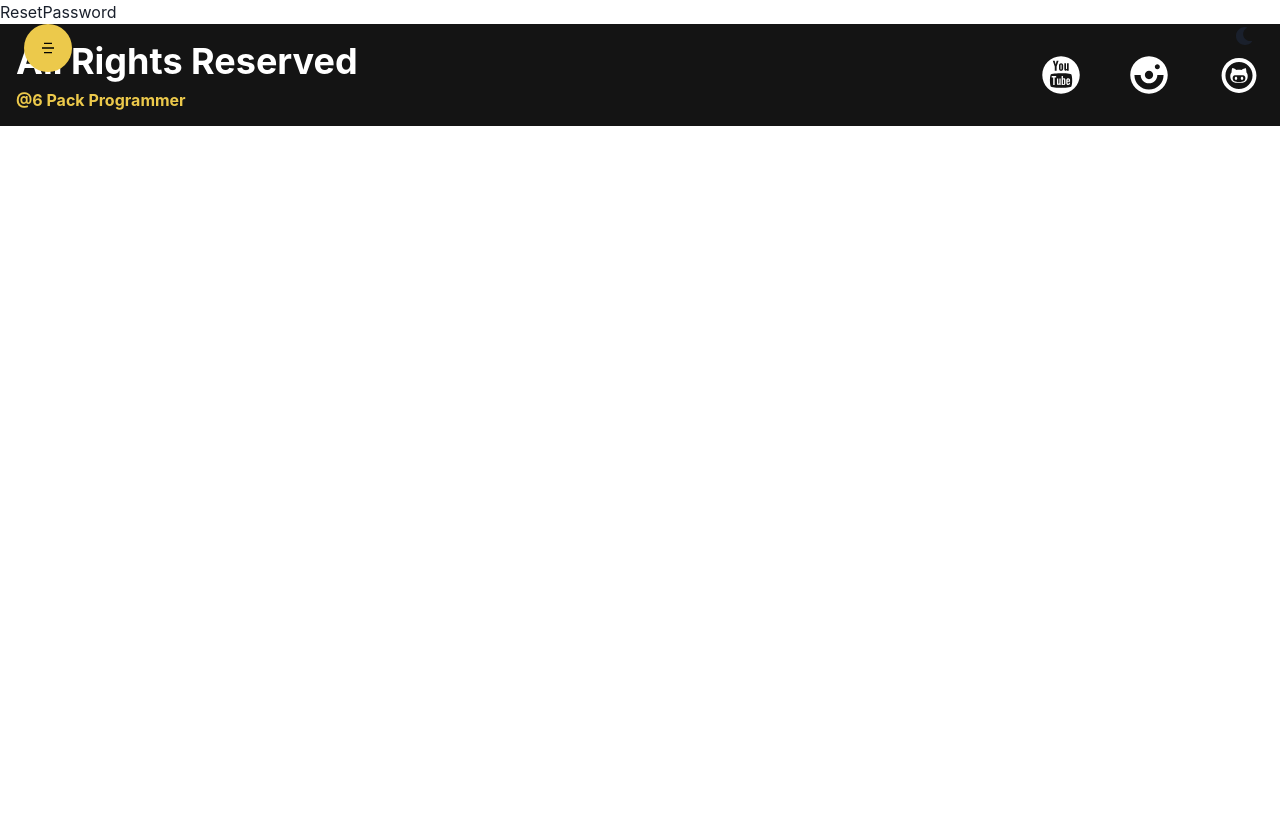
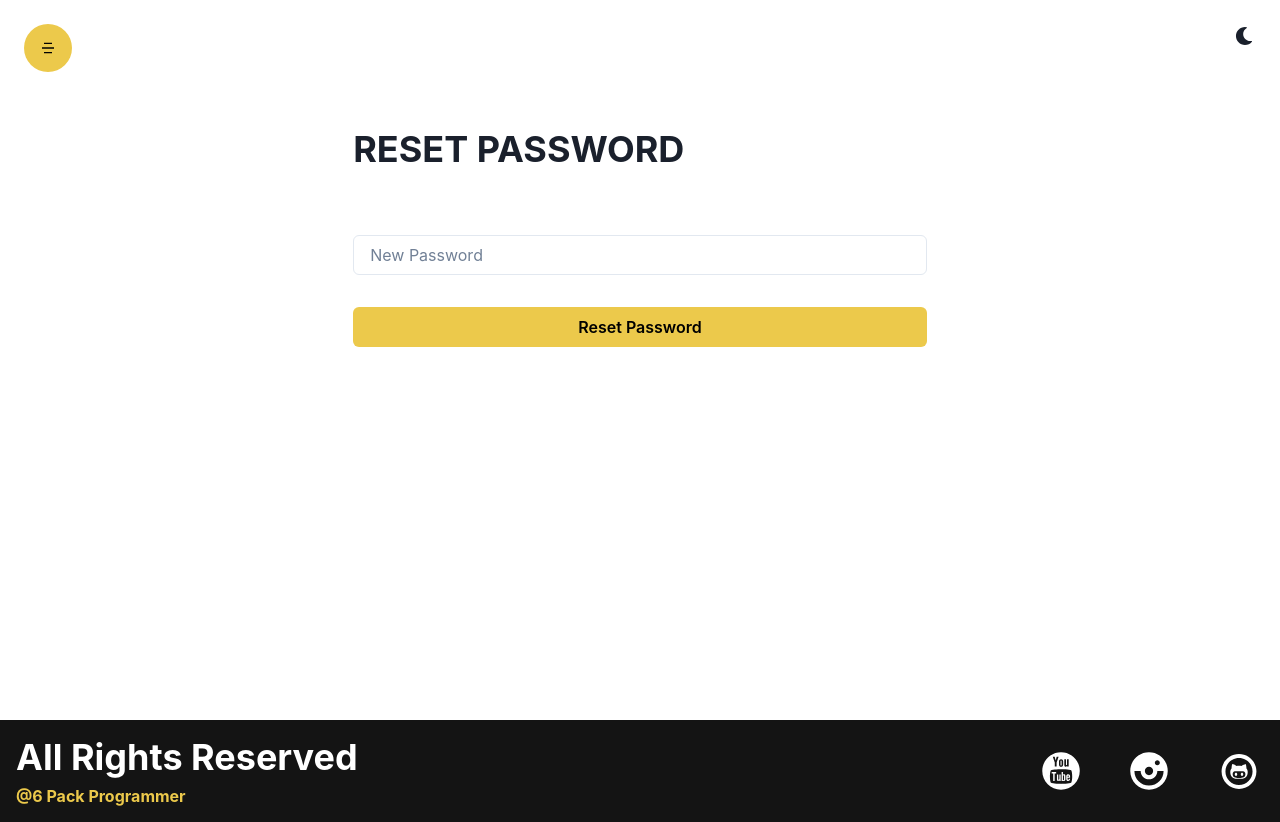
Before and after one commit to sarb001/Course-for-Coders-Web-App, a React (Create React App) app in the folder c-f-c/: page /resetpassword/1 in a window 1280 px wide. Before the commit the page ends 800 px from the top, so only its background shows below. Built offline with nearby package versions, Linux system fonts and the light colour scheme.

Commit message:
style - ForgetPassword/ ResetPassword UI Done

```diff
--- a/c-f-c/src/Components/Auth/ResetPassword.jsx
+++ b/c-f-c/src/Components/Auth/ResetPassword.jsx
@@ -1,9 +1,47 @@
-import React from 'react'
+import { useState } from 'react';
+import { Button, Container, Heading, Input, VStack } from '@chakra-ui/react';
+import { useNavigate, useParams } from 'react-router-dom';
+
 
 const ResetPassword = () => {
+
+    const [password, setPassword] = useState('');
+
+    const params = useParams();
+    const navigate = useNavigate();
+
+    const submitHandler = e => {
+        e.preventDefault();
+    }
+
   return (
     <div>
-        ResetPassword
+              <Container py={'16'} h="90vh">
+      <form onSubmit = {submitHandler}>
+                    <Heading
+                    children="Reset Password"
+                    my="16"
+                    textTransform={'uppercase'}
+                    textAlign={['center', 'left']} />
+
+            <VStack spacing={'8'}>
+                    <Input
+                        required
+                        value={password}
+                        onChange={e => setPassword(e.target.value)}
+                        placeholder="New Password"
+                        type={'password'}
+                        focusBorderColor="yellow.500"
+                    />
+
+                        <Button
+                            type = "submit"
+                            w = {'full'}
+                            colorScheme="yellow"
+                        >  Reset Password   </Button>
+            </VStack>
+      </form>
+    </Container>
     </div>
   )
 }
```
